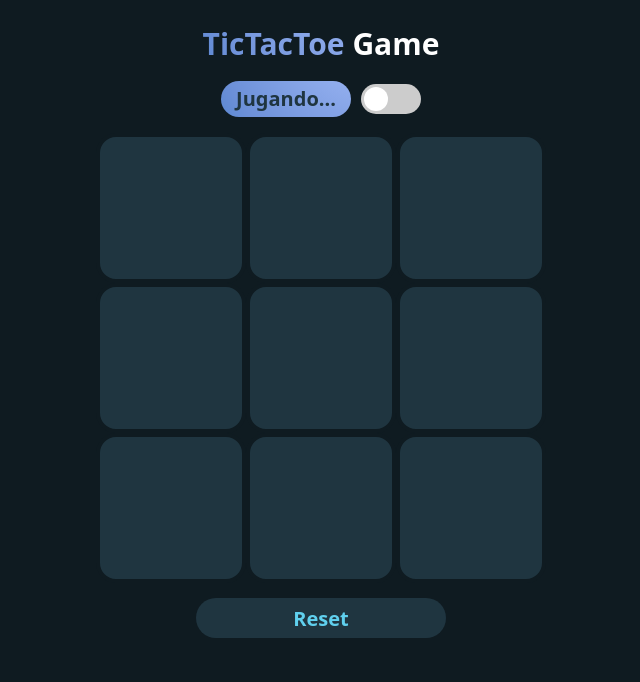
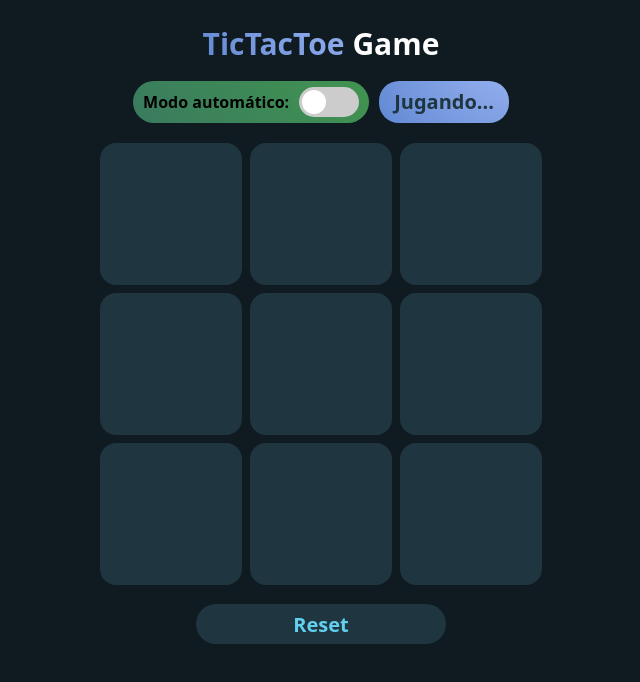
Before and after one commit to Jmond544/Tic-Tac-Toe, a React (Vite) app: page / in a window 1280 px wide. Shown: the top 682 px of the page, without its empty margins (319-959 px from the left). Built offline with nearby package versions, Linux system fonts and the light colour scheme.

Commit message:
Adding styles

```diff
--- a/src/Components/TicTacToe.jsx
+++ b/src/Components/TicTacToe.jsx
@@ -94,8 +94,11 @@ function TikTakToe() {
           <span>TicTacToe</span> Game
         </h1>
         <div className="state-bar">
+          <div className="container-switch">
+            <p>Modo automático: </p>
+            <Switch isChecked={isChecked} handleCheckboxChange={handleCheckboxChange} />
+          </div>
           <WinState win={win} coisCheckedunt={count} />
-          <Switch isChecked={isChecked} handleCheckboxChange={handleCheckboxChange} />
         </div>
         <div className="board">
           {board.map((value, index) => (
--- a/src/Styles/TicTacToe.css
+++ b/src/Styles/TicTacToe.css
@@ -41,7 +41,23 @@
   gap: 10px;
   flex-direction: row;
   align-items: center;
+  justify-content: space-evenly;
 }
+
+.container-switch {
+  display: flex;
+  flex-direction: row;
+  align-items: center;
+  gap: 10px;
+  background: linear-gradient(45deg, #283c86, #45a247);
+  background-size: 400% 400%;
+  border-radius: 50px;
+  padding: 0 10px;
+  font-weight: bold;
+  height: 42px;
+  animation: movimientoGradiente 4s alternate-reverse infinite;
+}
+
 .reset {
   width: 250px;
   height: 40px;
@@ -80,6 +96,11 @@
   .reset {
     font-size: 22px;
   }
+  .state-bar {
+    margin-top: 10px;
+    flex-direction: column;
+    gap: 0;
+  }
 }
 
 @media (max-width: 360px) {
--- a/src/Styles/WinState.css
+++ b/src/Styles/WinState.css
@@ -1,7 +1,7 @@
 .subtitle {
   display: flex;
   opacity: 0;
-  height: 30px;
+  height: 36px;
   padding: 3px 15px;
   align-items: center;
   overflow: hidden;
```
